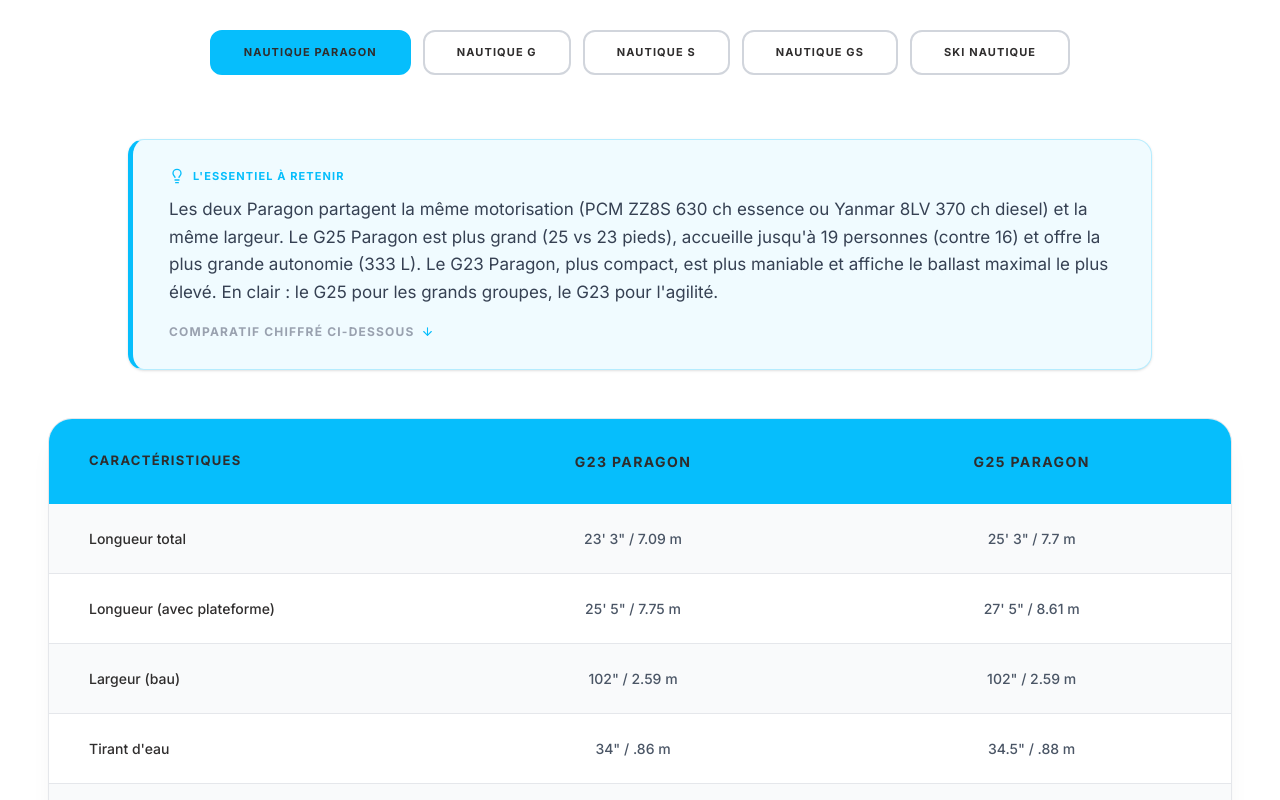
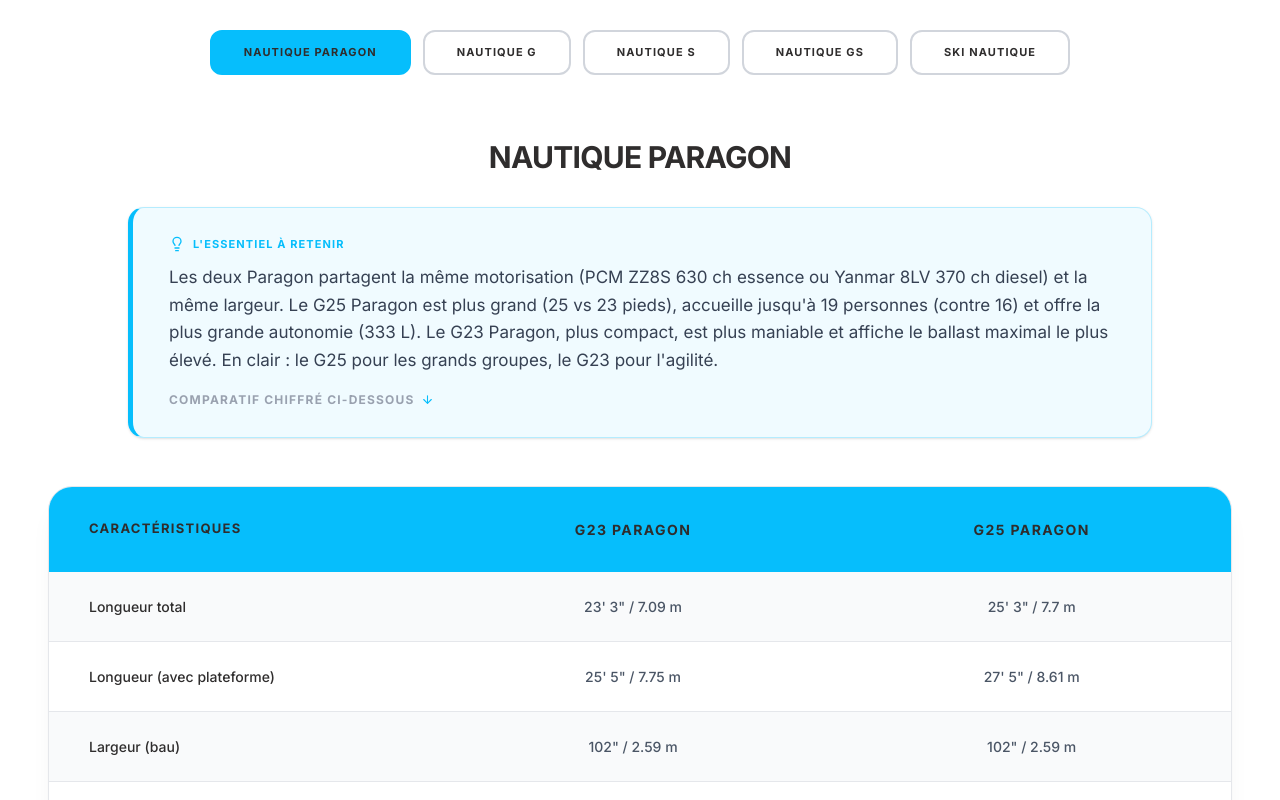
Before and after one commit to Ericfevrier/MB74-Site, a React (Vite) app: page /marque/nautique in a window 1280 px wide. Shown: the part 3660-4460 px from the top of the page. Built offline with nearby package versions, Linux system fonts and the light colour scheme.

Commit message:
Page marque SEO: H3 par serie dans le comparatif + questions FAQ en H3 (hierarchie Hn precise et structuree)

```diff
--- a/src/components/FAQSection.tsx
+++ b/src/components/FAQSection.tsx
@@ -39,6 +39,7 @@
         <div className="space-y-4">
           {faqs.map((faq, idx) => (
             <div key={idx} className="bg-white rounded-2xl overflow-hidden border border-gray-200 shadow-lg shadow-brand-dark/5">
+              <h3 className="m-0">
                 <button
                   onClick={() => setActiveIndex(activeIndex === idx ? null : idx)}
                   className="w-full text-left p-6 flex items-center justify-between font-bold text-lg uppercase tracking-tight hover:bg-gray-50 transition-colors"
@@ -47,6 +48,7 @@
                   {faq.question}
                   <ChevronDown className={`transition-transform duration-300 ${activeIndex === idx ? 'rotate-180' : ''}`} />
                 </button>
+              </h3>
               <AnimatePresence>
                 {activeIndex === idx && (
                   <motion.div
--- a/src/components/ModelComparison.tsx
+++ b/src/components/ModelComparison.tsx
@@ -37,6 +37,17 @@
             ))}
           </div>
         </div>
+
+        {/* Sous-titre de la série comparée (structure Hn) */}
+        <motion.h3
+          key={`cat-title-${activeCategory}`}
+          initial={{ opacity: 0 }}
+          animate={{ opacity: 1 }}
+          transition={{ duration: 0.4 }}
+          className="text-2xl md:text-3xl font-bold uppercase tracking-tight text-brand-dark text-center mb-8"
+        >
+          {current.title}
+        </motion.h3>
 
         {/* Résumé lecture rapide */}
         {current.summary && (
```
Lines whose indentation alone changed are shown as unchanged.
